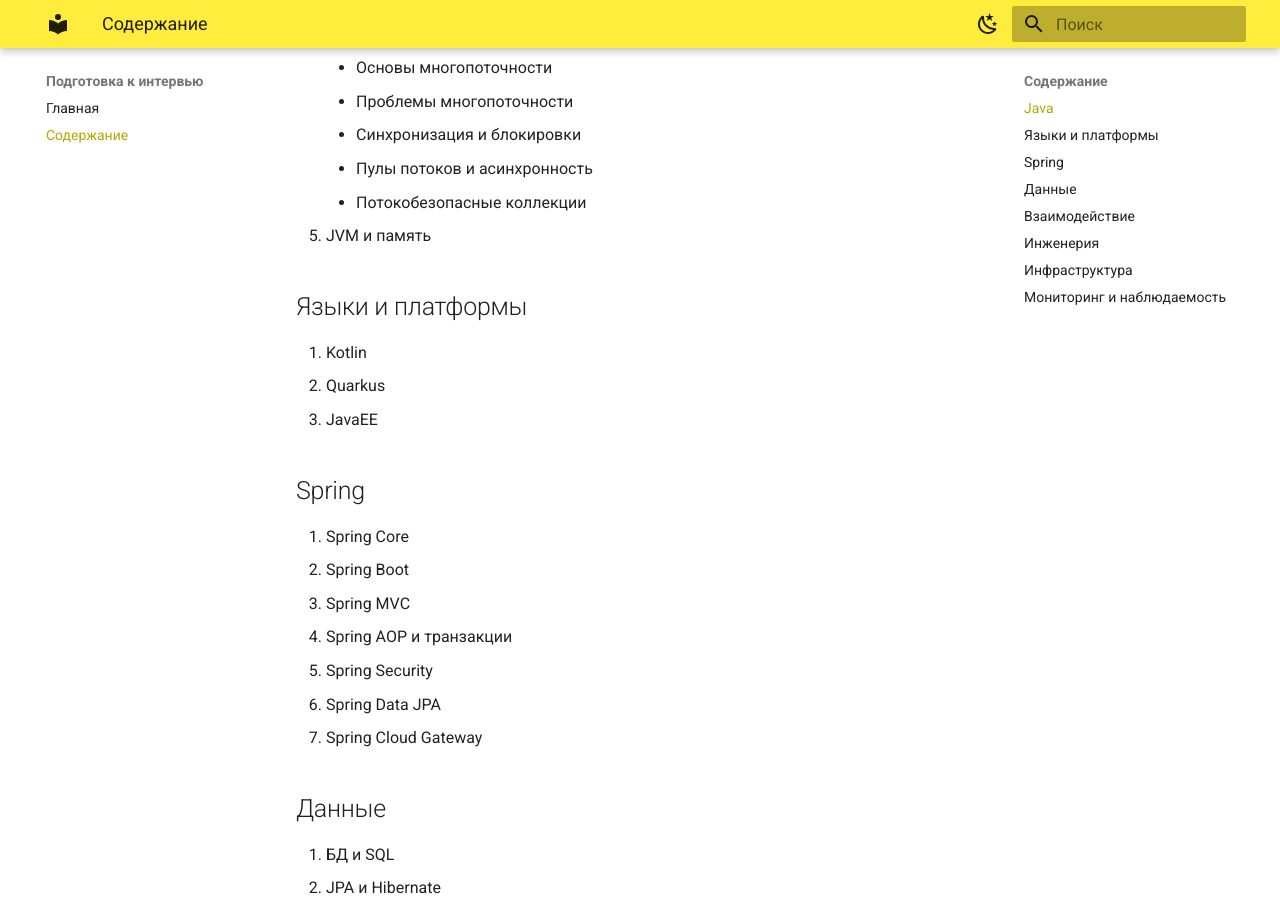
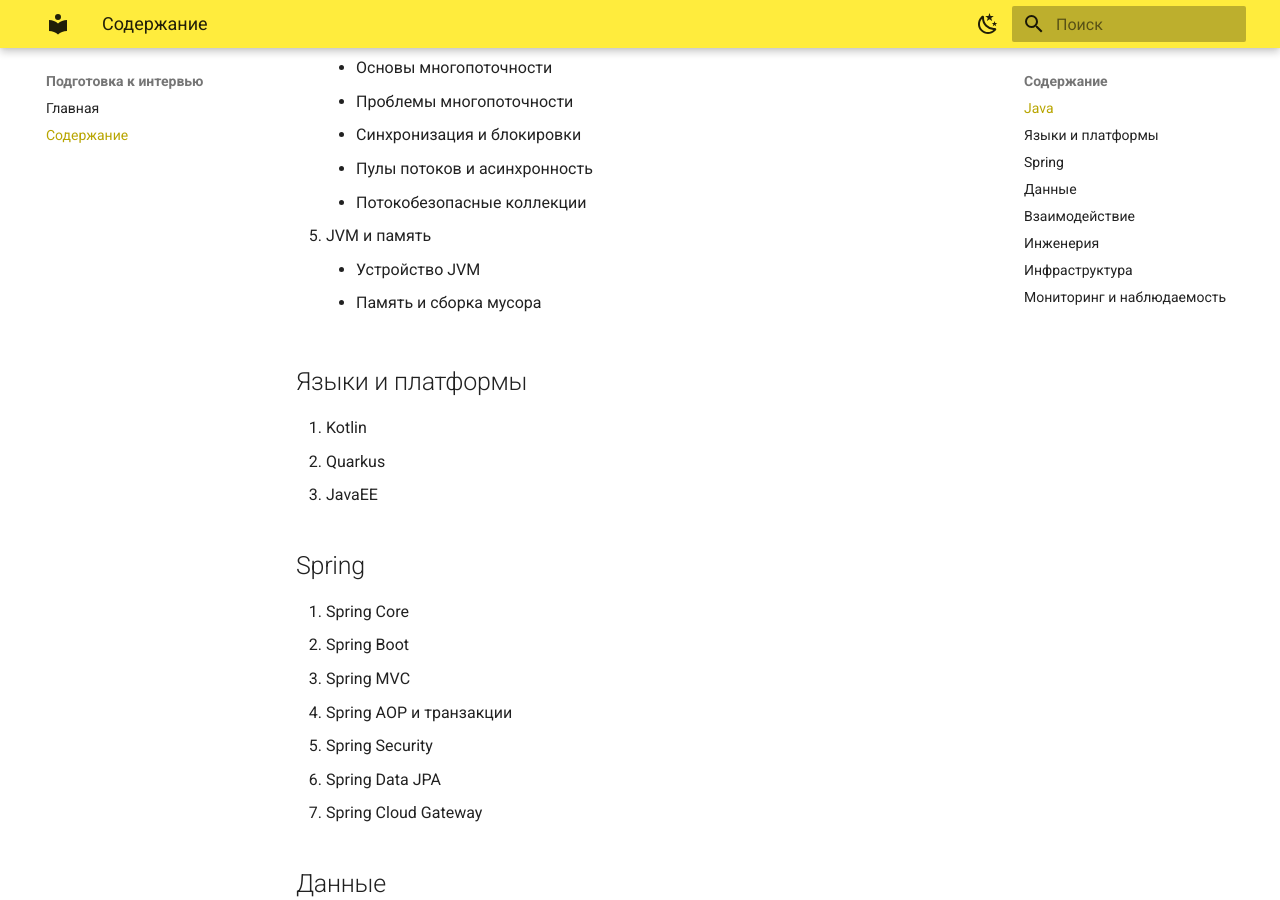
Before and after one commit to artem961/java-backend-notes, an MkDocs documentation site: the page built from docs/contents.md, in a window 1280 px wide and 900 px high, scrolled down 980 px. Built offline with MkDocs 1.6.1 and Material for MkDocs 9.7.7, drawn with Linux system fonts in a browser that asks for light colours.

Commit message:
Определить состав раздела JVM и память
Две темы обзорного уровня: компоненты JVM и работа с памятью.
Во внутреннее устройство GC и загрузчика классов не идём.

Co-Authored-By: Claude Opus 4.8 <noreply@anthropic.com>
Claude-Session: https://claude.ai/code/session_01Rwwmgvitp1riZs4MzwF2Zc

```diff
--- a/docs/contents.md
+++ b/docs/contents.md
@@ -33,6 +33,8 @@
     - Пулы потоков и асинхронность
     - Потокобезопасные коллекции
 5. JVM и память
+    - Устройство JVM
+    - Память и сборка мусора
 
 ## Языки и платформы
 
```
